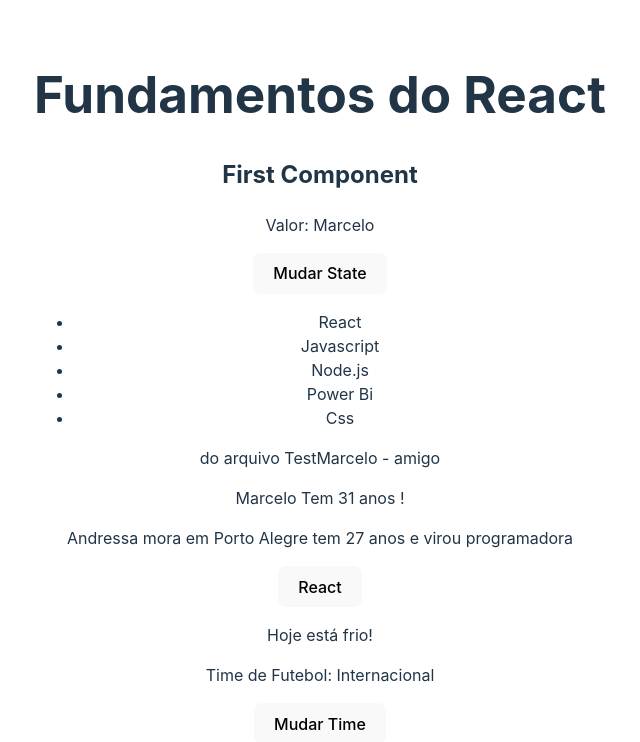
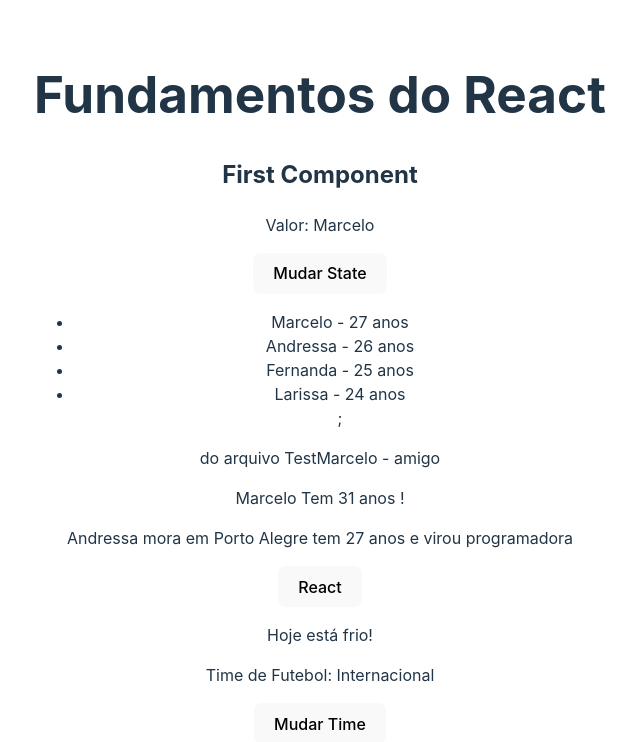
Before and after one commit to Bolivarpr/Estudo-com-React.js, a React (Vite) app in the folder React/estudos react/: page / in a window 1280 px wide. Shown: the top 742 px of the page, without its empty margins (320-960 px from the left). Built offline with nearby package versions, Linux system fonts and the light colour scheme.

Commit message:
useState, renderização de lista

```diff
--- a/React/estudos react/src/components/FirstComponents.jsx
+++ b/React/estudos react/src/components/FirstComponents.jsx
@@ -4,12 +4,17 @@
 
 const FirstComponents = () => {
 
+    {/*useState*/}
     const[otherData, setOtherData] = useState('Marcelo');
 
+    {/*renderização de lista*/}
+    const[users, setUsers] = useState([
+        {id: 1, name: 'Marcelo', age: 27},
+        {id: 2, name: 'Andressa', age: 26},
+        {id: 3, name: 'Fernanda', age: 25},
+        {id: 4, name: 'Larissa', age: 24},
 
-    const [list] = useState(['React', 'Javascript', 'Node.js', 'Power Bi', 'Css']);
-
-
+    ]);
     return (
         <div>
             <h2>First Component</h2>
@@ -20,11 +25,13 @@
                 <button onClick= {()=> setOtherData('Fernanda')}>Mudar State</button>
                </div>
 
+
+
                 <div>
                     <ul>
-                        {list.map((item) => (
-                            <li>{item}</li>
-                        ))}
+                        {users.map((user) =>(
+                            <li key = {user.id}>{user.name} - {user.age} anos</li>
+                        ))};
                     </ul>
                 </div>
 
--- a/React/estudos react/src/components/TestMarcelo.jsx
+++ b/React/estudos react/src/components/TestMarcelo.jsx
@@ -14,6 +14,7 @@
         alert('como é amigo')
     };
 
+    {/*faz uma verificação se é uma coisa ou outra*/}
     const time = (x) => {
         if(x) {
             return <p>está muito quente! </p>;
@@ -21,7 +22,17 @@
             return <p>Hoje está frio! </p>;}
     }
 
-const [somaNum, setsomaNum] = useState('Internacional');
+    {/*useState*/}
+    const [somaNum, setsomaNum] = useState('Internacional');
+
+    {/*lista renderizada */}
+    const[users, setUsers] = useState([
+        {id: 1, name: 'Marcelo', age: 27},
+        {id: 2, name: 'Andressa', age: 26},
+        {id: 3, name: 'Fernanda', age: 25},
+        {id: 4, name: 'Larissa', age: 24},
+
+    ]);
 
     return(
         <div>
@@ -35,14 +46,17 @@
 
             {time(false)}
 
-        <div>
-            <p>Time de Futebol: {somaNum}</p>
-            <button onClick={() => setsomaNum('Palmeiras')}>Mudar Time</button>
+            <div>
+                <p>Time de Futebol: {somaNum}</p>
+                <button onClick={() => setsomaNum('Palmeiras')}>Mudar Time</button>
+            </div>
+
+
+
         </div>
 
 
-        </div>
     )
-}
+};
 
 export default Soma;
```
